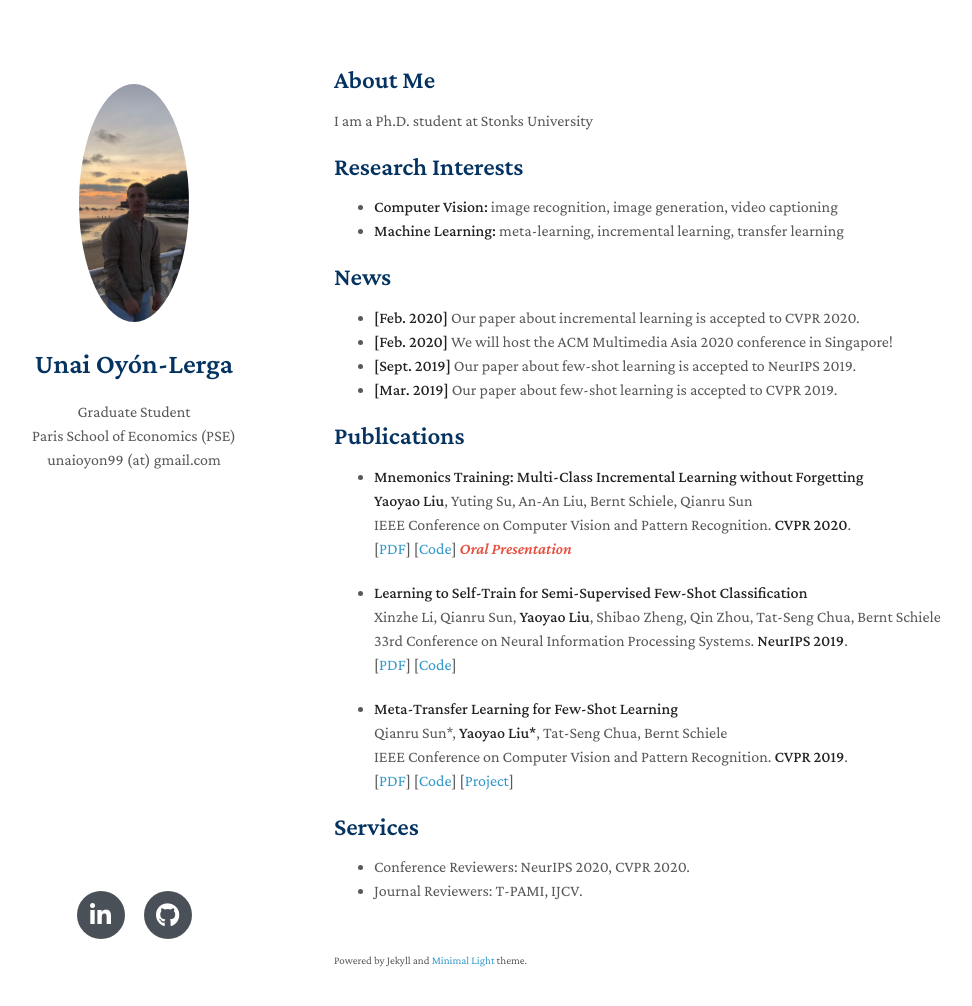
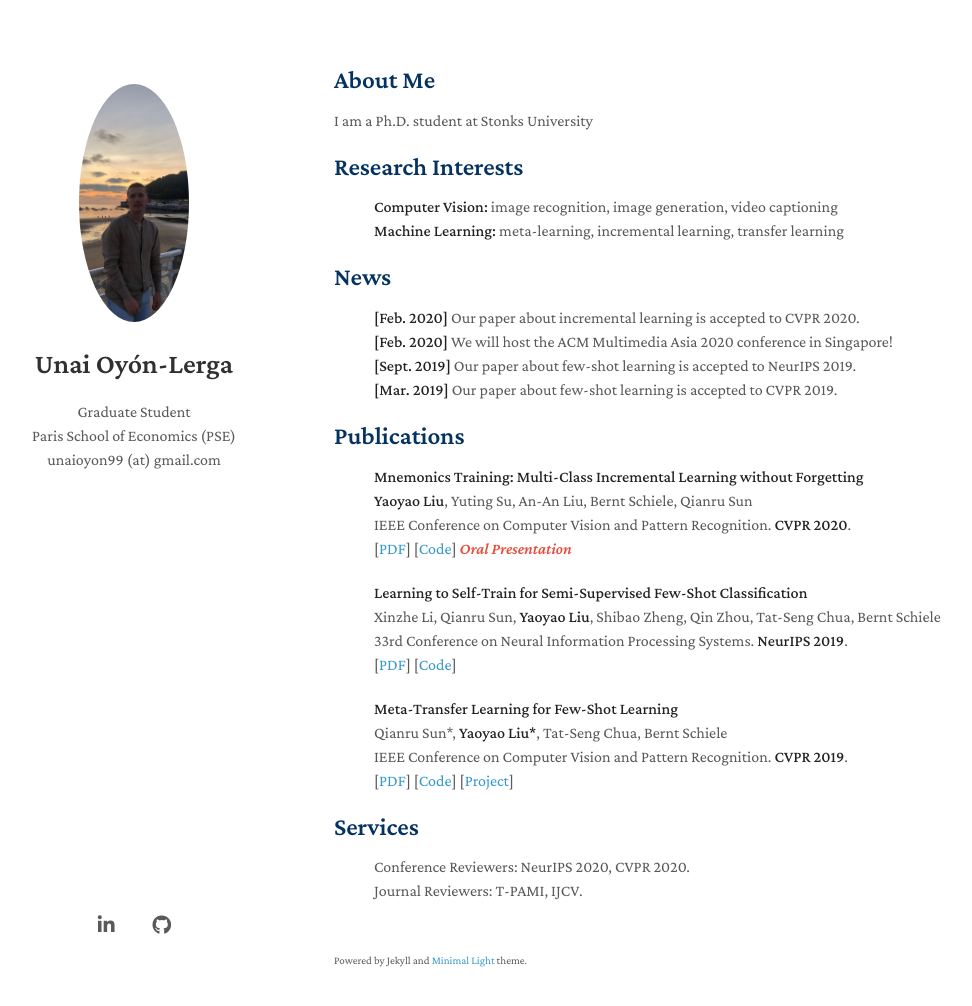
Before and after one commit to unaioyon/unaioyon.github.io, a Jekyll site: the page built from index.md, in a window 1280 px wide and 1041 px high. Shown: the top 1006 px of the window, without its empty margins (136-1108 px from the left). Built offline with Jekyll 4.4.1, drawn with Linux system fonts in a browser that asks for light colours; nearby versions of some CDN libraries; a style sheet for code colours, icons or effects is not loaded; our own code applies the rules of GitHub Pages for plain Markdown files.

Commit message:
Update minimal-light.scss

```diff
--- a/_sass/minimal-light.scss
+++ b/_sass/minimal-light.scss
@@ -10,7 +10,7 @@ body {
   margin:0
 }
 
-.social-icons a{display:inline-block;height:3rem;width:3rem;background-color:#495057;color:#fff!important;border-radius:100%;text-align:center;font-size:1.5rem;line-height:3.1rem;margin-right:1rem}.social-icons a:last-child{margin-right:0}.social-icons a:hover{background-color:#000000}
+.social-icons a{display:inline-block;height:2.3rem;width:2.3rem;background-color:#fff;color:#595959!important;border-radius:100%;text-align:center;font-size:1.2rem;line-height:3.1rem;margin-right:1rem}.social-icons a:last-child{margin-right:0}.social-icons a:hover{color:#069}
 
 autocolor{
   color:#494949;
@@ -33,11 +33,17 @@ papertitle {
     font-size: 100%;
   }
 
+ul {
+  list-style: none; /* Remove list bullets */
+}
+
 @media (prefers-color-scheme: dark) {
     body {
         background-color: #20212b;
         color: #dadbdf;
     }
+
+    .social-icons a{display:inline-block;height:2.3rem;width:2.3rem;background-color:#20212b;color:#dadbdf!important;border-radius:100%;text-align:center;font-size:1.2rem;line-height:3.1rem;margin-right:1rem}.social-icons a:last-child{margin-right:0}.social-icons a:hover{color:#069}
 
     autocolor{
       color:#dadbdf;
@@ -102,7 +108,7 @@ papertitle {
 
 h1, h3, h4, h5, h6 {
   font-weight: 600;
-  color:#043361;
+  color:#303030;
   margin:0 0 20px;
 }
 
```
